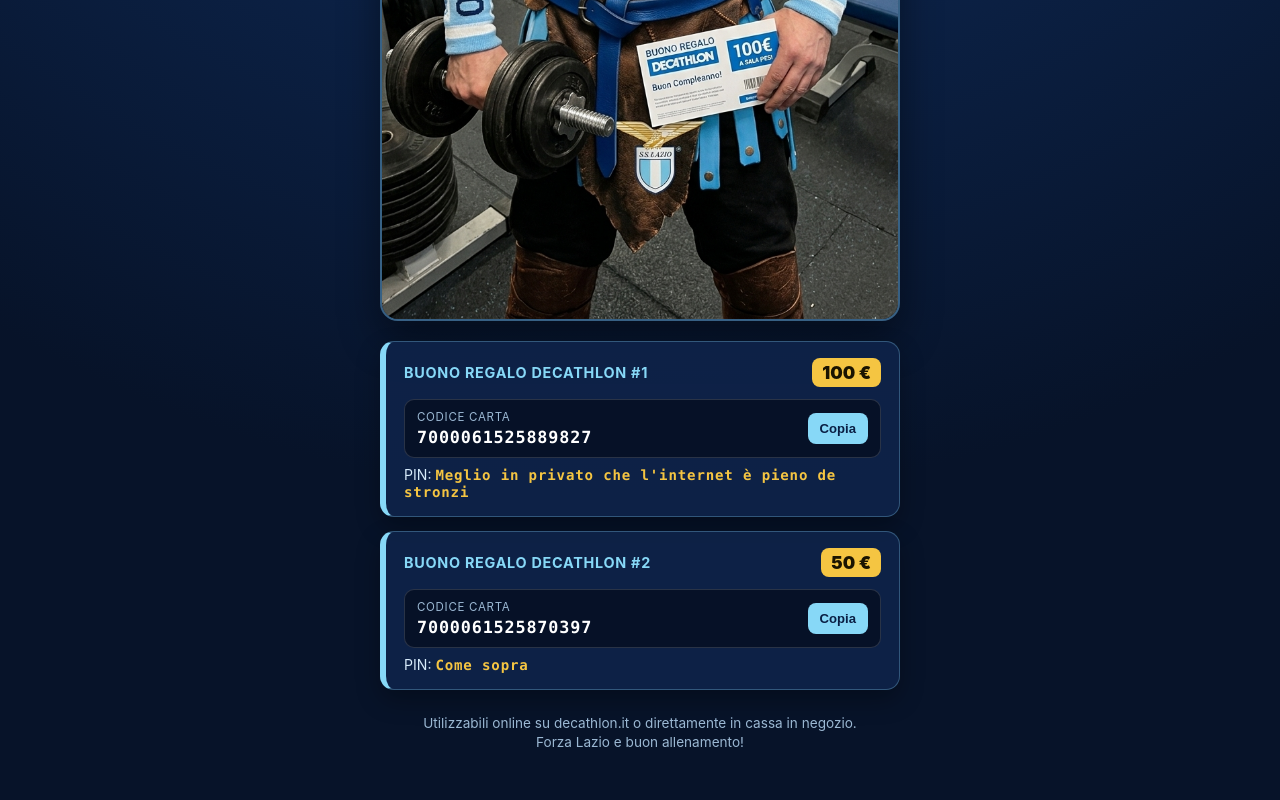
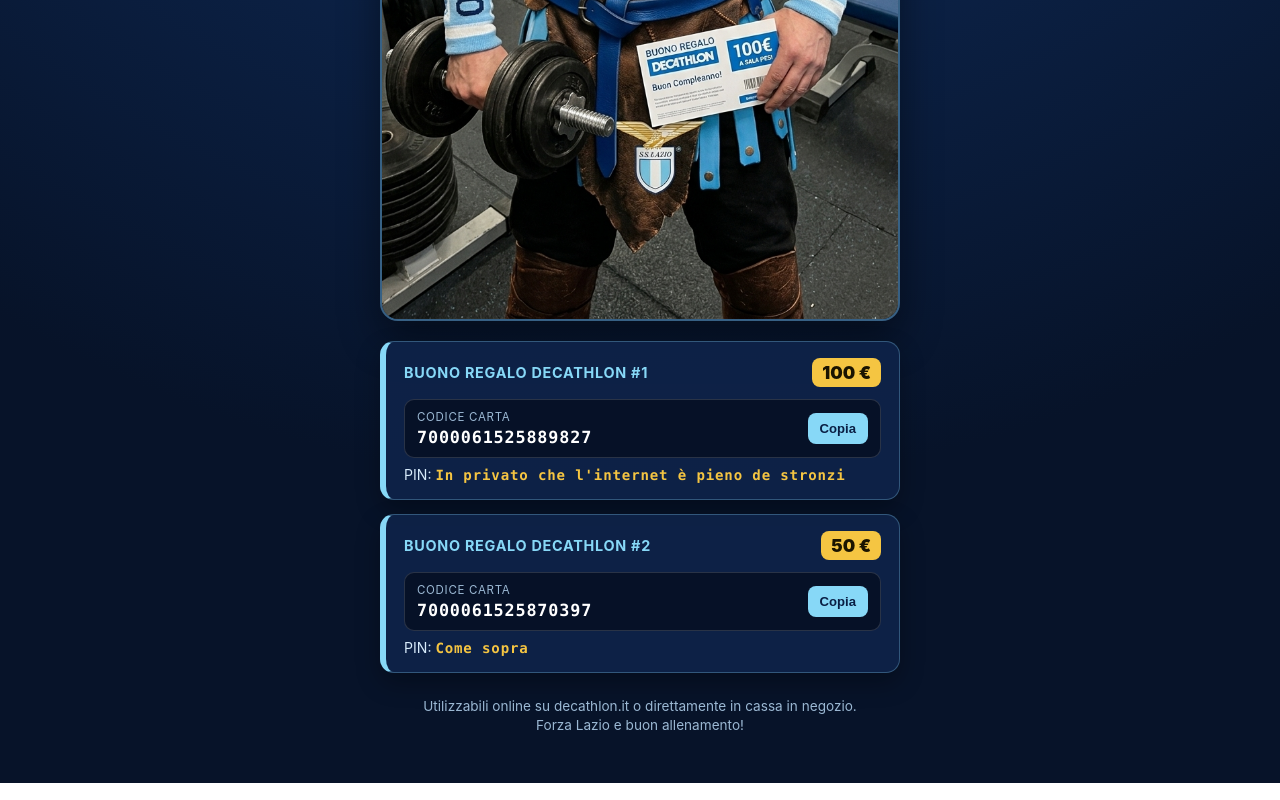
Before and after one commit to MirkHammet/grausos.birthday, a plain HTML site: page index.html in a window 1280 px wide. Shown: the part 775-1575 px from the top of the page. Drawn offline with Linux system fonts and the light colour scheme.

Commit message:
Update index.html

```diff
--- a/index.html
+++ b/index.html
@@ -227,7 +227,7 @@
           </div>
           <button class="copy-btn" onclick="copyCode('code-100', this)">Copia</button>
         </div>
-        <div class="pin-line">PIN: <strong>Meglio in privato che l'internet è pieno de stronzi</strong></div>
+        <div class="pin-line">PIN: <strong>In privato che l'internet è pieno de stronzi</strong></div>
       </article>
 
       <!-- BUONO 2: 50€ -->
```
